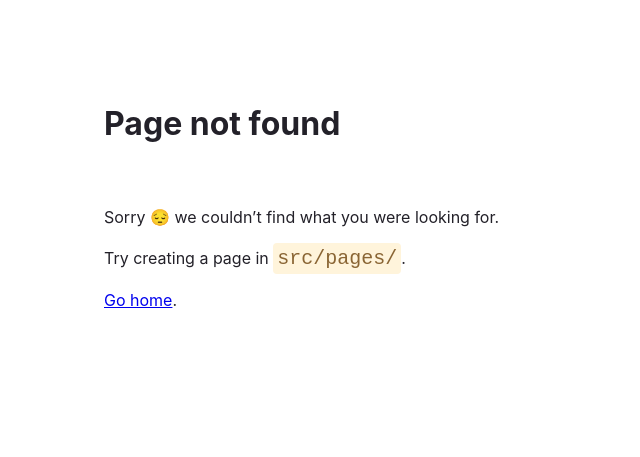
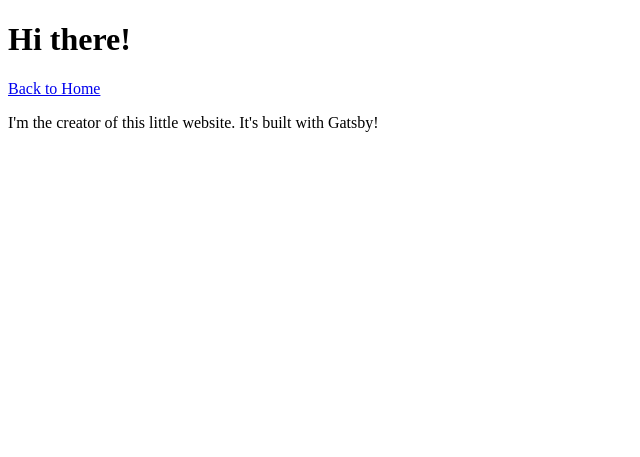
Before and after one commit to Eribloot/gatsby-tutorial-site, a Gatsby site: page /about in a window 1280 px wide. Before the commit this address had no page. Shown: the whole page, without its empty margins (0-640 px from the left). Built offline with nearby package versions, Linux system fonts and the light colour scheme; Gatsby itself is replaced by a stand-in of ours.

Commit message:
About page, and linking to it

```diff
--- /dev/null
+++ b/src/pages/about.js
@@ -0,0 +1,18 @@
+//import react and link
+import * as React from "react";
+import { Link } from "gatsby";
+
+//component definition
+const AboutPage = () => {
+  return (
+    <main>
+      <title>About Me</title>
+      <h1>Hi there!</h1>
+      <Link to="/">Back to Home</Link>
+      <p>I'm the creator of this little website. It's built with Gatsby!</p>
+    </main>
+  )
+}
+
+// export page component
+export default AboutPage;
--- a/src/pages/index.js
+++ b/src/pages/index.js
@@ -1,5 +1,6 @@
-// Import React
+// Import React and Link
 import * as React from "react";
+import { Link } from "gatsby";
 
 //Define Component
 const IndexPage = () => {
@@ -7,6 +8,7 @@ const IndexPage = () => {
     <main>
       <title>Landing Page</title>
       <h1>Welcome to my Gatsby website! </h1>
+      <Link to="/about">About</Link>
       <p>I'm making this by following the Gatsby Tutorial.</p>
     </main>
   )
```
